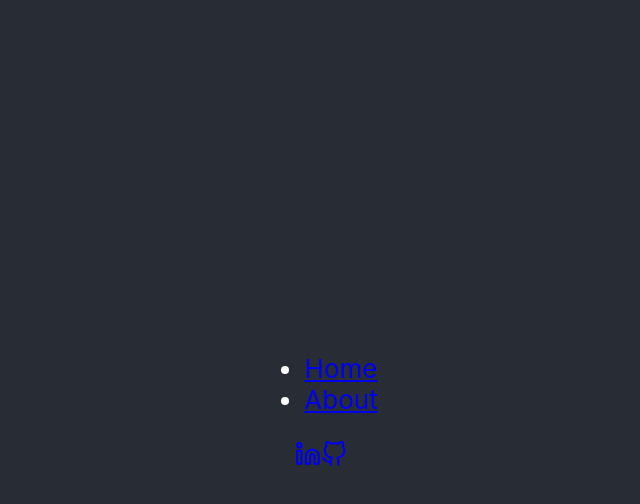
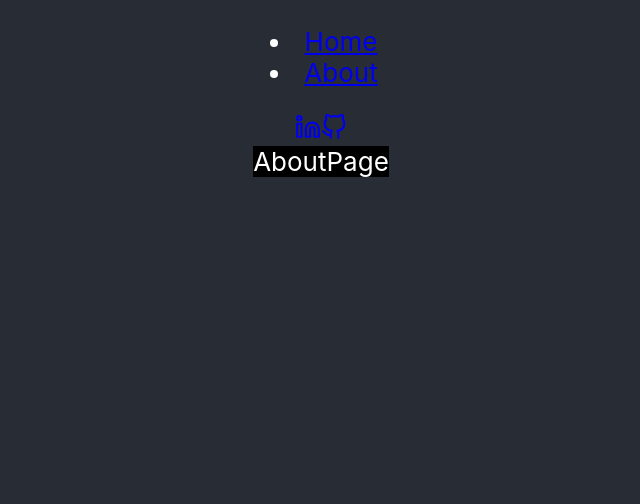
Before and after one commit to Jarnbjorn92/cf-portfolio, a React (Create React App) app: page /home in a window 1280 px wide. Shown: the top 504 px of the page, without its empty margins (319-959 px from the left). Built offline with nearby package versions, Linux system fonts and the light colour scheme.

Commit message:
quick commit

```diff
--- a/src/components/HomePage.js
+++ b/src/components/HomePage.js
@@ -1,6 +1,7 @@
 import React from 'react';
 import NavBar from '../NavBar';
 import SocialLinks from './SocialLinks';
+import AboutPage from './AboutPage';
 
 const HomePage = ({personalDetails}) => {
 
@@ -8,9 +9,10 @@ const HomePage = ({personalDetails}) => {
     return (
 
         <>
-            <div>
+            <div style={{ overflowY: 'scroll', height: '100vh' }}>
                 <NavBar/>
                 <SocialLinks/>
+                <AboutPage/>
             </div>
         </>
 
```
